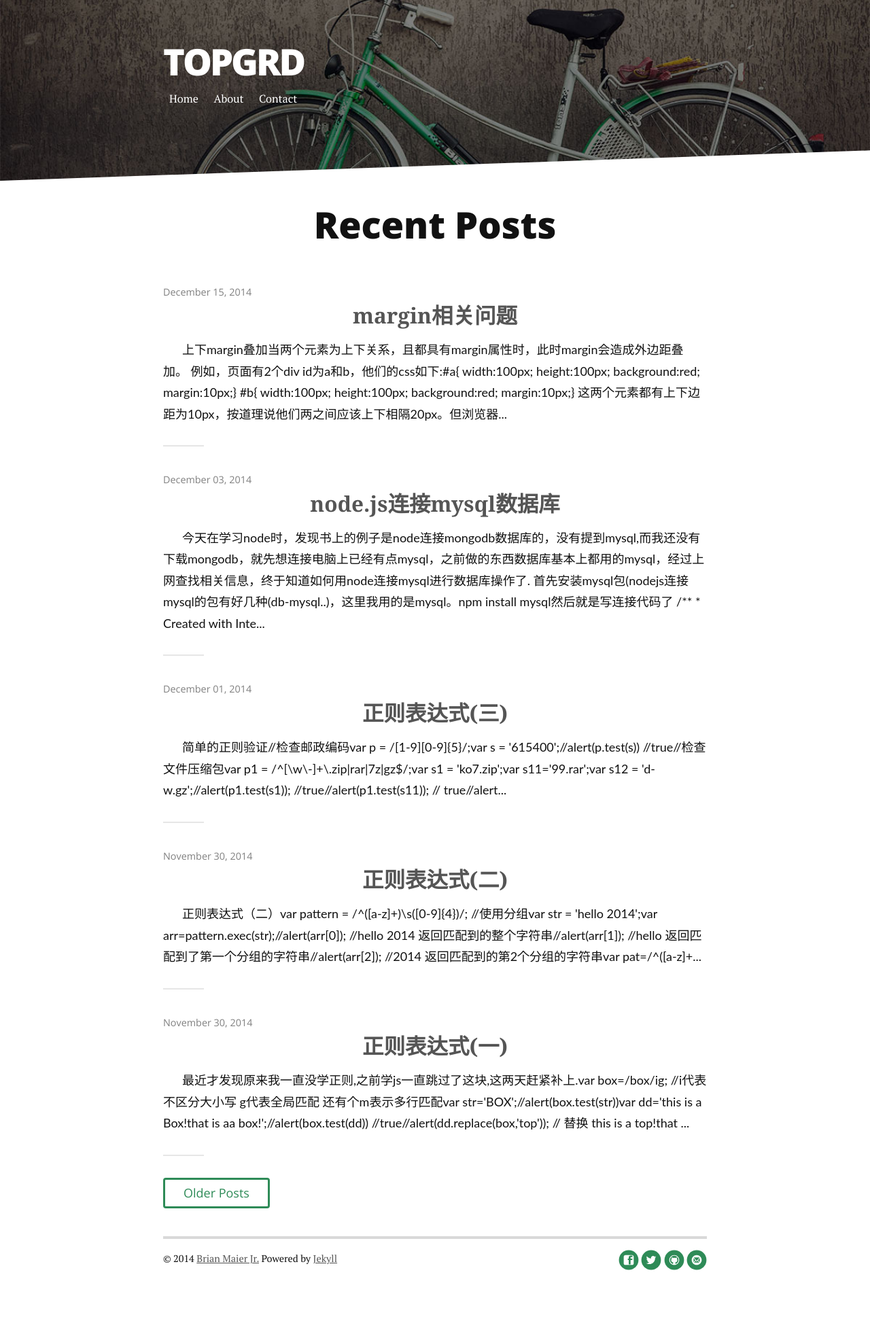
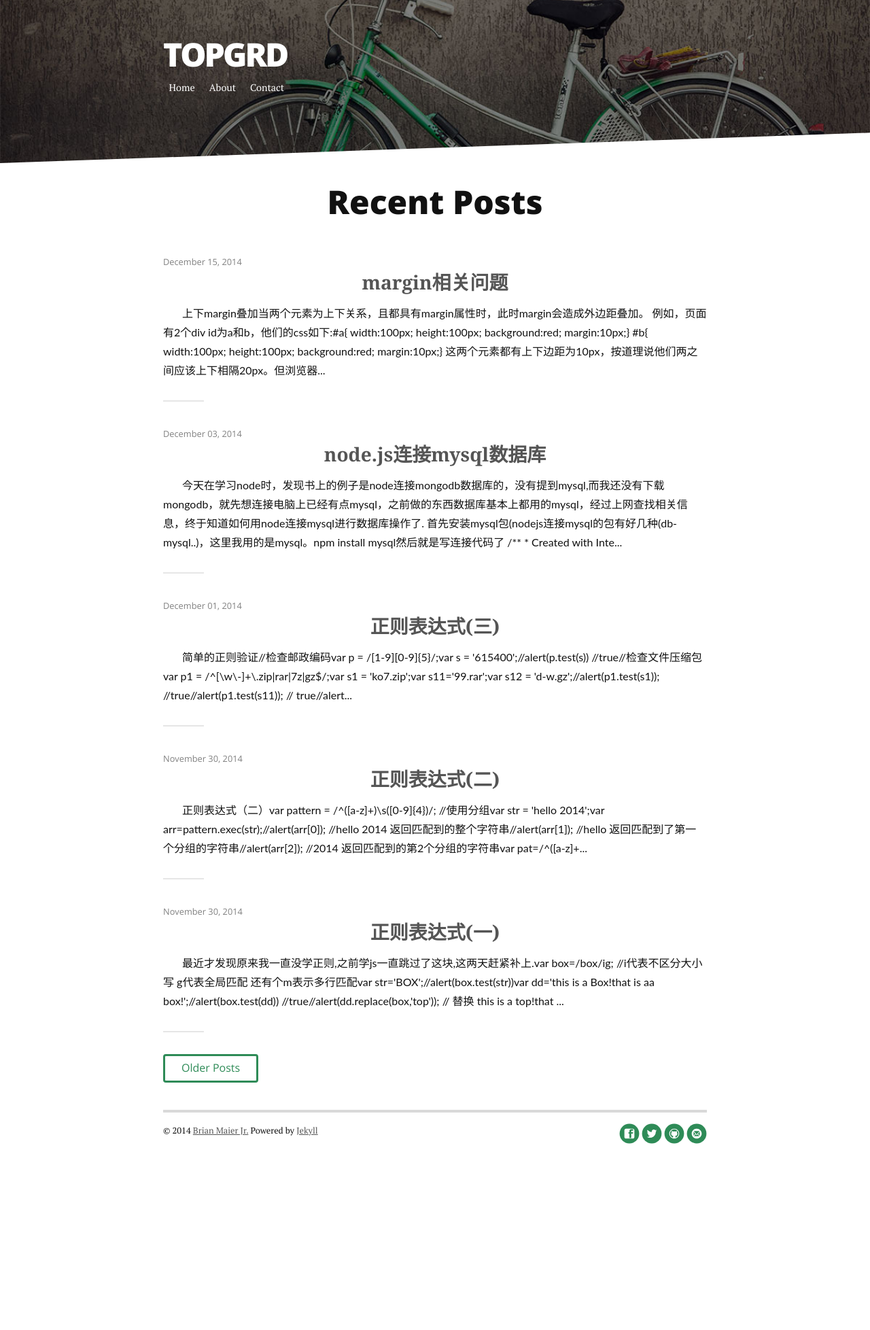
Before and after one commit to TopGrd/Jekyll, a Jekyll site: the page built from index.html, in a window 1280 px wide. Shown: the whole page at 68% size. Built offline with Jekyll 4.4.1, drawn with Linux system fonts in a browser that asks for light colours; nearby versions of some CDN libraries; Markdown is read by kramdown in place of the engine named in the settings; the list of posts is cut into pages by our own code; after the commit the page ends 1770 px from its top, so only the background shows below that.

Commit message:
Update style.css

```diff
--- a/assets/css/style.css
+++ b/assets/css/style.css
@@ -635,7 +635,7 @@ html {
 body {
 	font-family: "Microsoft YaHei","PT Serif",Georgia,Times,serif;
 	line-height: 1.75;
-	font-size: 112.5%;
+	font-size: 100%;
 	color: #111;
 	overflow-x: hidden
 }
```
